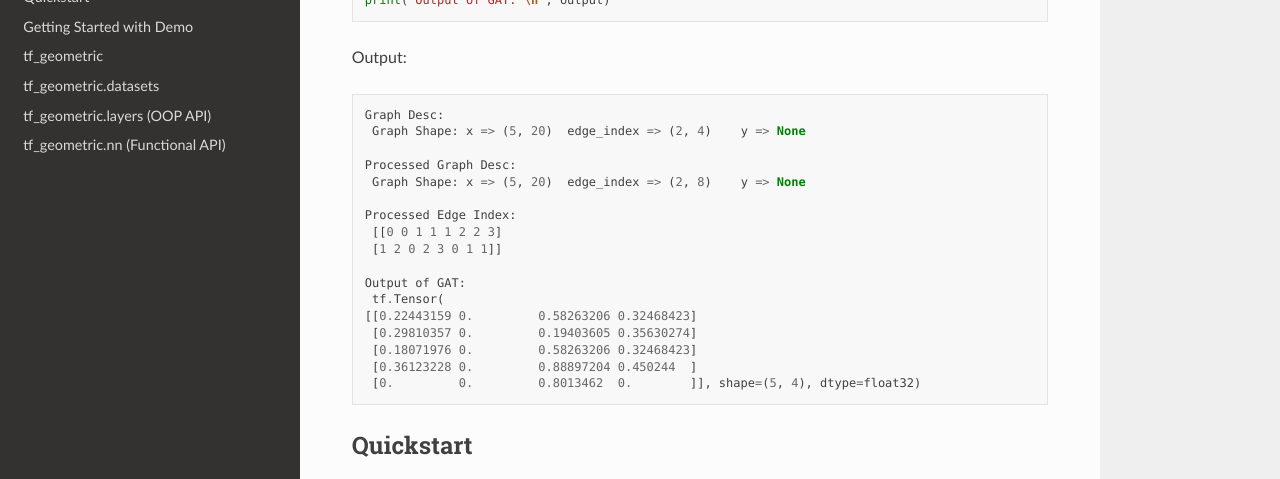
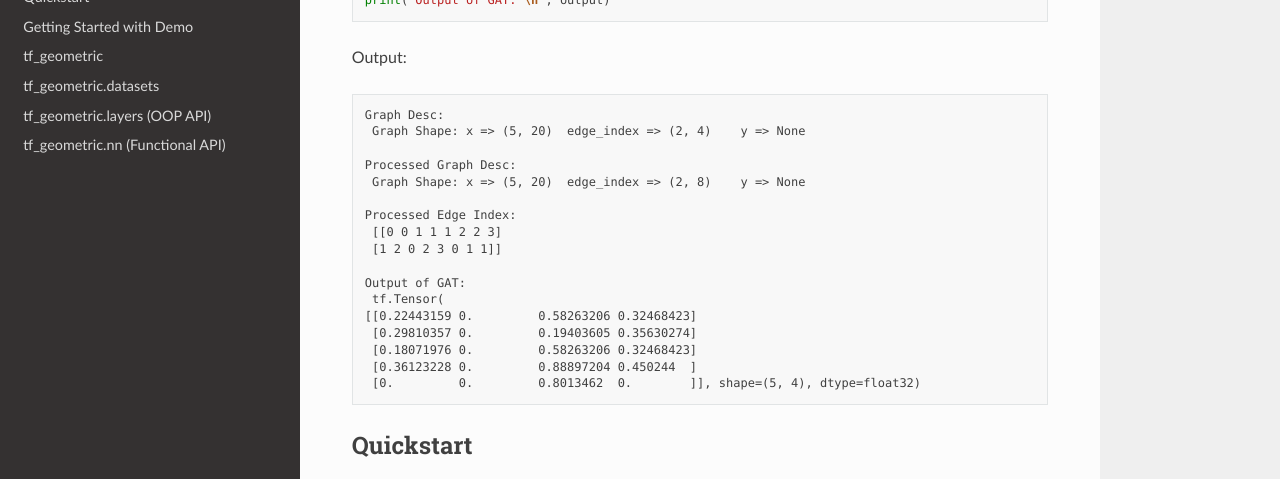
Before and after one commit to CrawlScript/tf_geometric, a Sphinx documentation site: the page built from doc/source/index.rst, in a window 1280 px wide and 900 px high, scrolled down 765 px. Shown: the part 152-631 px from the top of the window. Built offline with Sphinx 7.4.7 and the Read the Docs theme 2.0.0, drawn with Linux system fonts in a browser that asks for light colours; pages that are not in the unit, such as notebooks, are missing from menus.

Commit message:
Update Document

```diff
--- a/doc/requirements.txt
+++ b/doc/requirements.txt
@@ -3,4 +3,3 @@ networkx >= 2.1
 scipy >= 1.1.0
 tensorflow == 1.14.0
 scikit-learn >= 0.22
-sphinx_rtd_theme>=0.3.1
--- a/doc/source/index.rst
+++ b/doc/source/index.rst
@@ -50,7 +50,7 @@ The following example constructs a graph and applies a Multi-head Graph Attentio
 
 Output:
 
-.. code-block::
+.. code-block:: text
 
    Graph Desc:
     Graph Shape: x => (5, 20)  edge_index => (2, 4)    y => None
--- a/doc/source/wiki/quickstart.rst
+++ b/doc/source/wiki/quickstart.rst
@@ -35,7 +35,7 @@ The following example constructs a graph and applies a Multi-head Graph Attentio
 
 Output:
 
-.. code-block::
+.. code-block:: text
 
    Graph Desc:
     Graph Shape: x => (5, 20)  edge_index => (2, 4)    y => None
```
